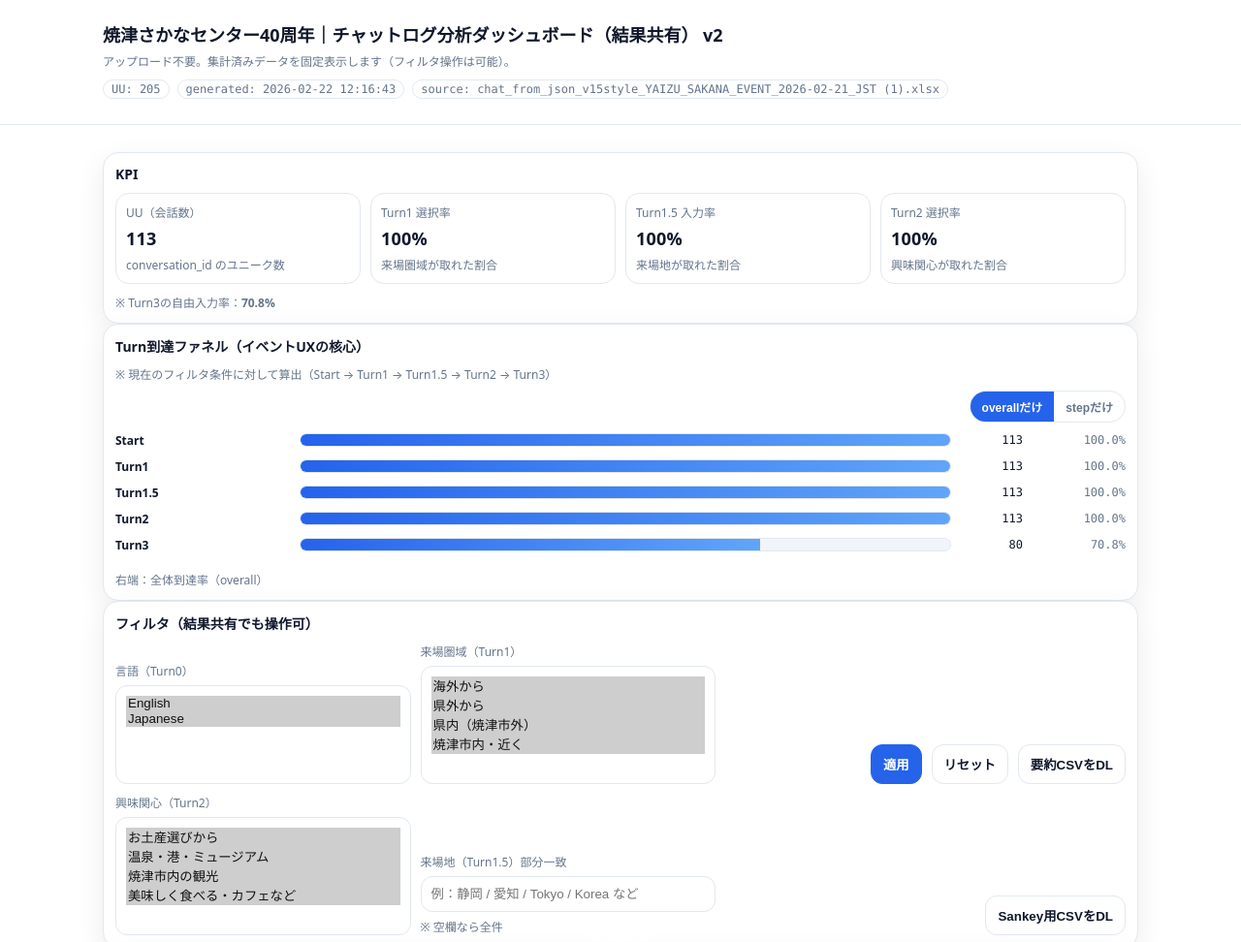
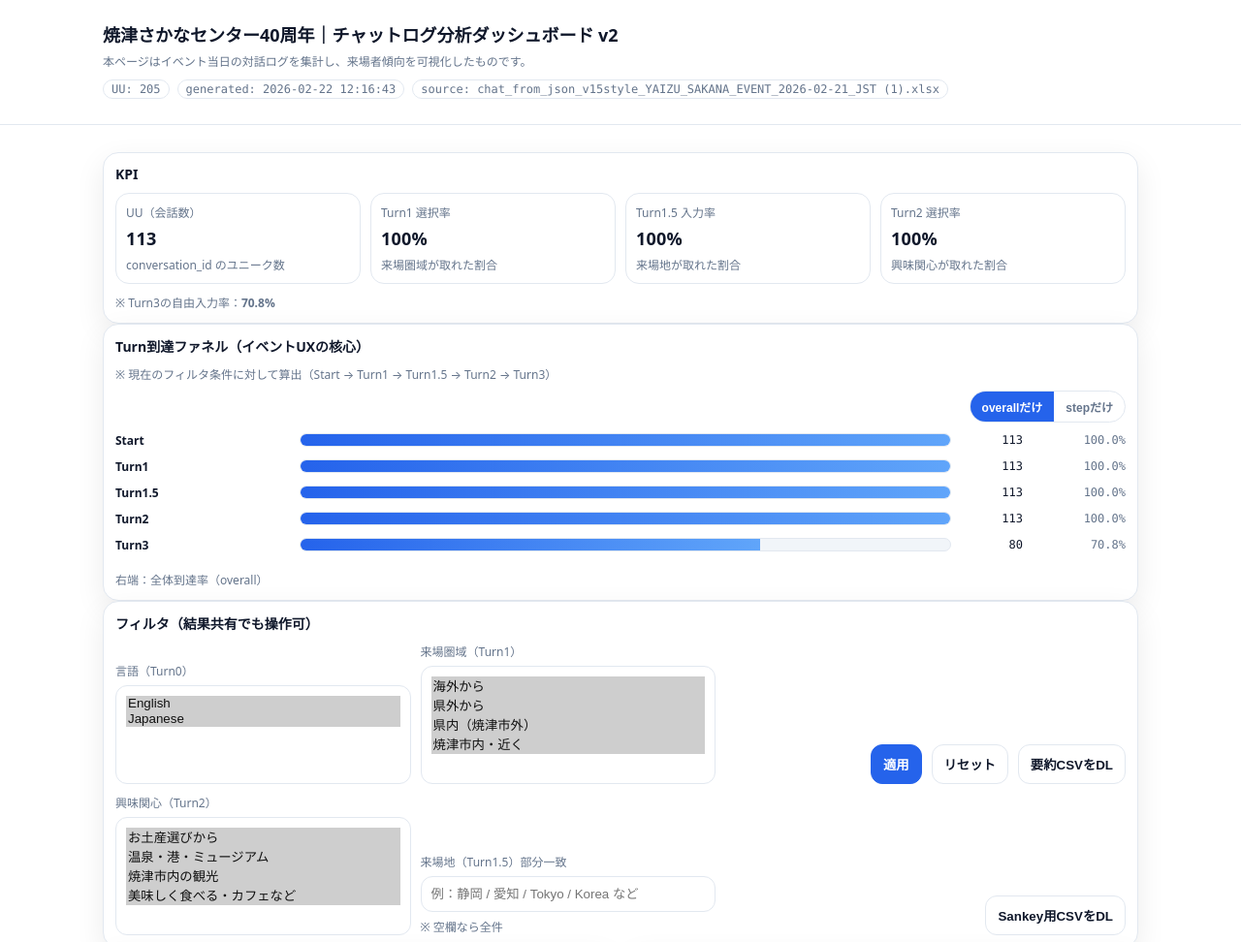
Before and after one commit to Hide-90/yaizu-city-dashboard, a plain HTML site: page yaizu40/index.html in a window 1280 px wide. Shown: the top 972 px of the page at 97% size. Drawn offline with Linux system fonts and the light colour scheme.

Commit message:
Revise header text for chat log analysis dashboard
Updated header content to reflect event data visualization.

```diff
--- a/yaizu40/index.html
+++ b/yaizu40/index.html
@@ -134,8 +134,8 @@
 
 <header>
   <div class="wrap">
-    <h1>焼津さかなセンター40周年｜チャットログ分析ダッシュボード（結果共有） v2</h1>
-    <div class="sub">アップロード不要。集計済みデータを固定表示します（フィルタ操作は可能）。</div>
+    <h1>焼津さかなセンター40周年｜チャットログ分析ダッシュボード v2</h1>
+    <div class="sub">本ページはイベント当日の対話ログを集計し、来場者傾向を可視化したものです。</div>
     <div class="badges">
       <span class="badge" id="metaUU"></span>
       <span class="badge" id="metaGen"></span>
```
